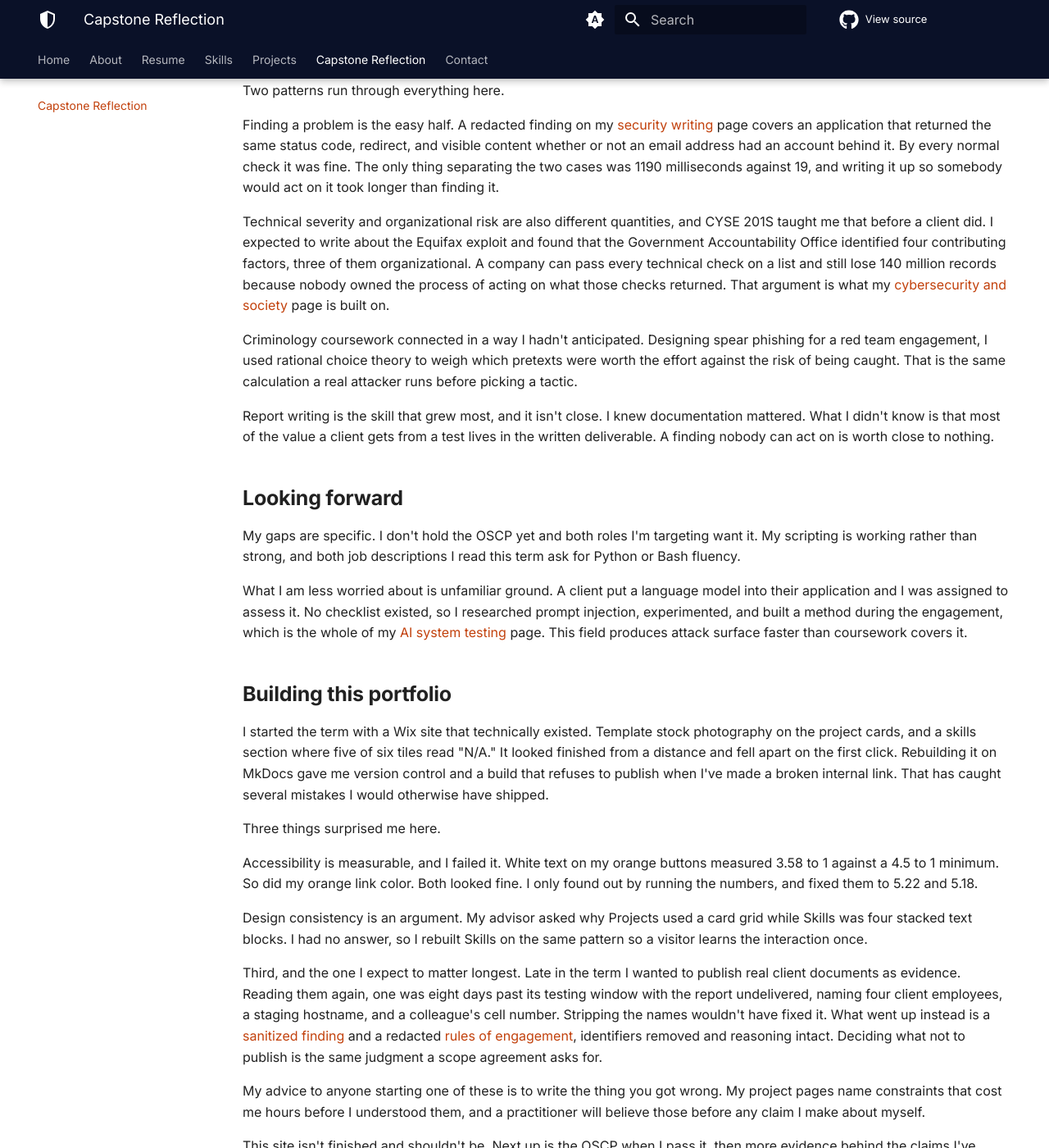
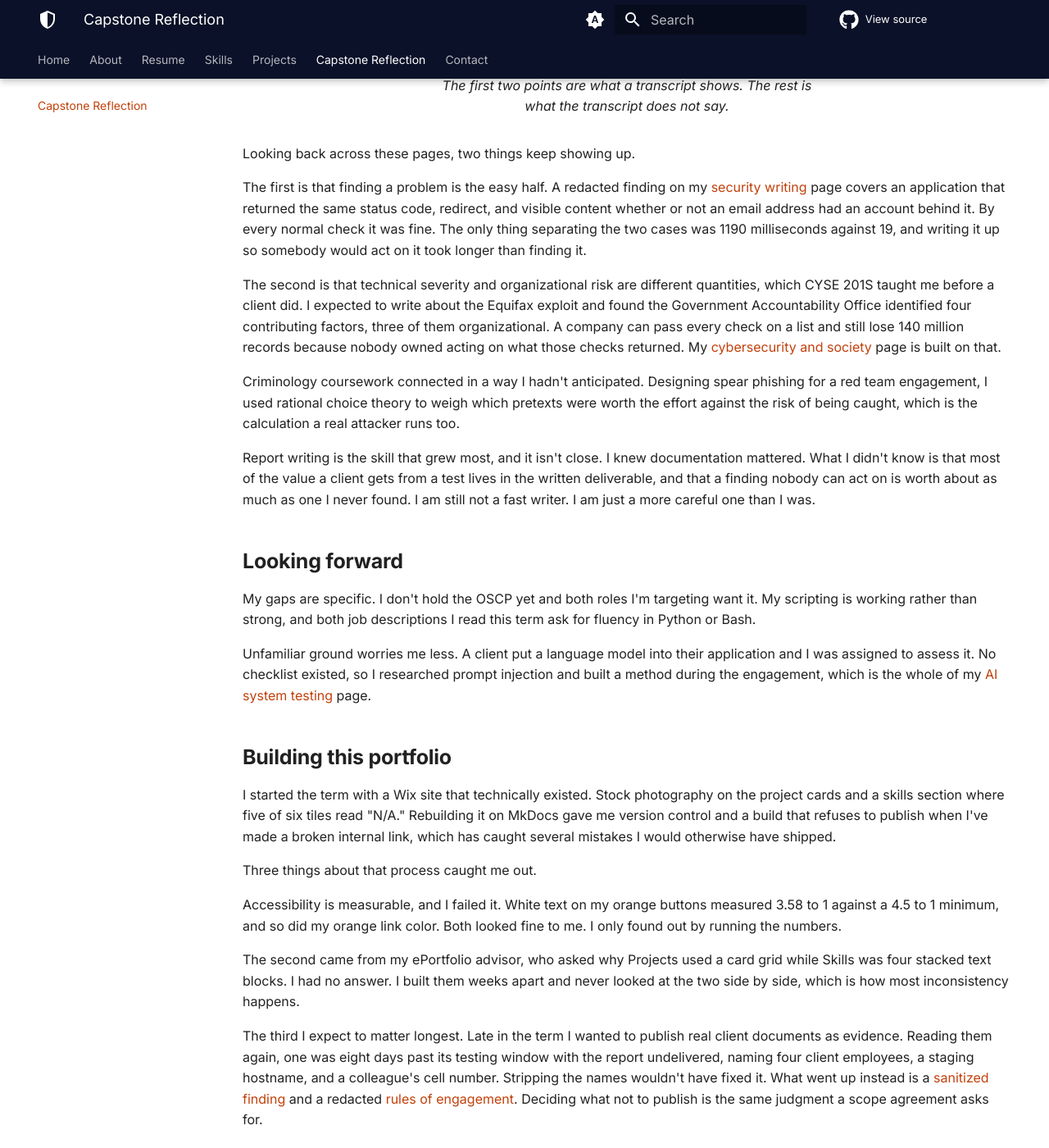
Before and after one commit to christianbai03/christianbai03.github.io, an MkDocs documentation site: the page built from docs/capstone.md, in a window 1280 px wide and 1400 px high, scrolled down 1211 px. Shown: the whole window at 82% size. Built offline with MkDocs 1.6.1 and Material for MkDocs 9.7.7, drawn with Linux system fonts in a browser that asks for light colours; comment, search, counter and statistics services are not loaded; some of the changed text lies outside the part shown.

Commit message:
Revise Capstone Reflection for a more personal voice
Opens the turning point out rather than summarizing it, adds the first
solo engagement, and replaces two structural signpost sentences and a
run of aphoristic closers with plainer prose. Keeps the uncertainty
about whether the approach works, which the earlier draft had edited out.

Co-Authored-By: Claude Opus 5 <noreply@anthropic.com>
Claude-Session: https://claude.ai/code/session_01TBTKV1dWXwaGGfsUeneyBT

```diff
--- a/docs/capstone.md
+++ b/docs/capstone.md
@@ -7,43 +7,48 @@ hide:
 
 <p class="cb-lede">A transfer into ODU, two years of client penetration testing,
 and a portfolio I rebuilt from scratch this term. What follows is what actually
-changed, including what I got wrong.</p>
+changed.</p>
 
 ## Where I started
 
-I transferred into ODU's cybersecurity program already knowing what I wanted the
-degree to do, which was make me employable in offensive security specifically
-rather than security in general.
-
-What I didn't have was any sense of the distance between coursework and the job.
-I could run tools in a lab and assumed that was most of it. When my
-internship started I had never opened Burp Suite, which is now the software I
-use most days.
+I transferred into ODU's cybersecurity program knowing I wanted it to make me
+employable in offensive security specifically, not security in general. What I
+didn't have was any sense of the distance between coursework and the job. I
+could run tools in a lab and assumed that was most of it. When my internship
+started I had never opened Burp Suite, which is now the software I use most
+days.
 
 ## The journey
 
-Four courses carried into the job directly. CYSE 301 overlapped most with daily
-practice, and CYSE 270 made Kali Linux familiar before it became the environment
-I work in every day. The one that paid off most unexpectedly was CS 462. It covered
-cryptography well enough that when I found a client hashing passwords with MD5,
-I could explain the risk instead of just flagging it.
+CYSE 301 overlapped most with daily practice and CYSE 270 made Kali Linux
+familiar before it became the environment I work in. The one that paid off
+unexpectedly was CS 462. It covered cryptography well enough that when I found a
+client hashing passwords with MD5, I could explain the risk instead of just
+flagging it.
 
 The internship at RISCPoint is where the degree turned into a skill set, and it
 didn't start that way. I was onboarded to a DevOps team, writing documentation
 and running QA for a product that performed automated penetration testing. The
-work wasn't hard, which is what made it difficult to sit through. When
-leadership on that engagement changed, I made the case to move to the offensive
-side of the firm.
+work wasn't hard, which is what made it difficult to sit through. I spent a few
+months reformatting tool output and watching the offensive side of the firm do
+the job I had come there to learn.
 
-That request is the most consequential thing I did in two years. Everything on
-my [internship page](projects/internship.md) exists because I asked instead of
-finishing the placement I was given.
+When leadership on that engagement changed I asked to move over. I was an intern
+with no track record making a request I had no standing to make, and I spent the
+week after it expecting to be told no. That request is the most consequential
+thing I did in two years, and everything on my
+[internship page](projects/internship.md) exists because of it.
+
+My first solo test was a web application with multiple user roles. I came out of
+it with stored cross-site scripting, parameter tampering, missing authentication
+on several endpoints, and an insecure file upload. Going in I had no idea whether
+I would find anything at all.
 
 Distrusting my own tools was the hardest habit to build. Early on I took Burp
-Scanner results at face value, then kept finding through manual testing that a
-flagged issue was a false positive or a control that was doing its job. Enough WAF
-responses imitating SQL injection cured me of it. That is the reasoning behind
-my [assessment triage](competencies/assessment-triage.md) competency.
+Scanner results at face value, then kept finding that a flagged issue was a
+false positive or a control doing its job. Enough WAF responses imitating SQL
+injection cured me of that, and it is the reasoning behind my
+[assessment triage](competencies/assessment-triage.md) page.
 
 ## What the work actually changed
 
@@ -89,80 +94,80 @@ two points are what a transcript shows. The rest is what the transcript does not
 say.</figcaption>
 </figure>
 
-Two patterns run through everything here.
+Looking back across these pages, two things keep showing up.
 
-Finding a problem is the easy half. A redacted finding on my
+The first is that finding a problem is the easy half. A redacted finding on my
 [security writing](competencies/security-writing.md) page covers an application
 that returned the same status code, redirect, and visible content whether or not
 an email address had an account behind it. By every normal check it was fine. The
 only thing separating the two cases was 1190 milliseconds against 19, and
 writing it up so somebody would act on it took longer than finding it.
 
-Technical severity and organizational risk are also different quantities, and
-CYSE 201S taught me that before a client did. I expected to write about the
-Equifax exploit and found that the Government Accountability Office identified
-four contributing factors, three of them organizational. A company can pass
-every technical check on a list and still lose 140 million records because
-nobody owned the process of acting on what those checks returned. That argument
-is what my [cybersecurity and society](projects/cybersecurity-society.md) page
-is built on.
+The second is that technical severity and organizational risk are different
+quantities, which CYSE 201S taught me before a client did. I expected to write
+about the Equifax exploit and found the Government Accountability Office
+identified four contributing factors, three of them organizational. A company
+can pass every check on a list and still lose 140 million records because nobody
+owned acting on what those checks returned. My
+[cybersecurity and society](projects/cybersecurity-society.md) page is built on
+that.
 
 Criminology coursework connected in a way I hadn't anticipated. Designing spear
 phishing for a red team engagement, I used rational choice theory to weigh which
-pretexts were worth the effort against the risk of being caught. That is the
-same calculation a real attacker runs before picking a tactic.
+pretexts were worth the effort against the risk of being caught, which is the
+calculation a real attacker runs too.
 
 Report writing is the skill that grew most, and it isn't close. I knew
 documentation mattered. What I didn't know is that most of the value a client
-gets from a test lives in the written deliverable. A finding nobody can act on
-is worth close to nothing.
+gets from a test lives in the written deliverable, and that a finding nobody can
+act on is worth about as much as one I never found. I am still not a fast
+writer. I am just a more careful one than I was.
 
 ## Looking forward
 
 My gaps are specific. I don't hold the OSCP yet and both roles I'm targeting
 want it. My scripting is working rather than strong, and both job descriptions I
-read this term ask for Python or Bash fluency.
+read this term ask for fluency in Python or Bash.
 
-What I am less worried about is unfamiliar ground. A client put a language model
-into their application and I was assigned to assess it. No checklist existed, so
-I researched prompt injection, experimented, and built a method during the
-engagement, which is the whole of my
-[AI system testing](projects/ai-system-security-testing.md) page. This field
-produces attack surface faster than coursework covers it.
+Unfamiliar ground worries me less. A client put a language model into their
+application and I was assigned to assess it. No checklist existed, so I
+researched prompt injection and built a method during the engagement, which is
+the whole of my [AI system testing](projects/ai-system-security-testing.md)
+page.
 
 ## Building this portfolio
 
-I started the term with a Wix site that technically existed. Template stock
-photography on the project cards, and a skills section where five of six tiles
-read "N/A." It looked finished from a distance and fell apart on the first
-click. Rebuilding it on MkDocs gave me version control and a build that refuses to
-publish when I've made a broken internal link. That has caught several mistakes
+I started the term with a Wix site that technically existed. Stock photography
+on the project cards and a skills section where five of six tiles read "N/A."
+Rebuilding it on MkDocs gave me version control and a build that refuses to
+publish when I've made a broken internal link, which has caught several mistakes
 I would otherwise have shipped.
 
-Three things surprised me here.
+Three things about that process caught me out.
 
 Accessibility is measurable, and I failed it. White text on my orange buttons
-measured 3.58 to 1 against a 4.5 to 1 minimum. So did my orange link color. Both
-looked fine. I only found out by running the numbers, and fixed them to 5.22 and
-5.18.
+measured 3.58 to 1 against a 4.5 to 1 minimum, and so did my orange link color.
+Both looked fine to me. I only found out by running the numbers.
 
-Design consistency is an argument. My advisor asked why Projects used a card
-grid while Skills was four stacked text blocks. I had no answer, so I rebuilt
-Skills on the same pattern so a visitor learns the interaction once.
+The second came from my ePortfolio advisor, who asked why Projects used a card
+grid while Skills was four stacked text blocks. I had no answer. I built them
+weeks apart and never looked at the two side by side, which is how most
+inconsistency happens.
 
-Third, and the one I expect to matter longest. Late in the term I wanted to publish real
+The third I expect to matter longest. Late in the term I wanted to publish real
 client documents as evidence. Reading them again, one was eight days past its
 testing window with the report undelivered, naming four client employees, a
-staging hostname, and a colleague's cell number. Stripping the
-names wouldn't have fixed it. What went up instead is a
+staging hostname, and a colleague's cell number. Stripping the names wouldn't
+have fixed it. What went up instead is a
 [sanitized finding](competencies/web-application-testing.md) and a redacted
-[rules of engagement](competencies/authorized-practice.md), identifiers removed
-and reasoning intact. Deciding what not to publish is the same judgment a scope
-agreement asks for.
+[rules of engagement](competencies/authorized-practice.md). Deciding what not to
+publish is the same judgment a scope agreement asks for.
 
 My advice to anyone starting one of these is to write the thing you got wrong.
-My project pages name constraints that cost me hours before I understood them,
-and a practitioner will believe those before any claim I make about myself.
+My project pages name constraints that cost me hours before I understood them. I
+am betting a practitioner trusts a write-up that admits a limitation over one
+claiming a clean result, though I won't know whether that bet is right until
+somebody in a position to hire me actually reads one.
 
 This site isn't finished and shouldn't be. Next up is the OSCP when I pass it,
 then more evidence behind the claims I've already made.
```
Also changed, not shown: README.md (line endings or trailing spaces), docs/contact.md (line endings or trailing spaces), requirements.txt (line endings or trailing spaces).
